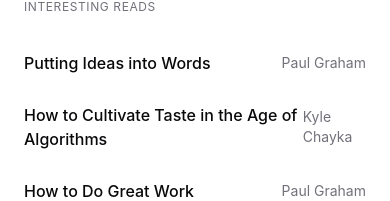
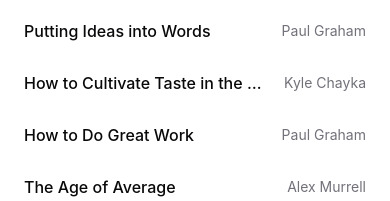
Before and after one commit to Kingovie/portfolio-tailwind, a Next.js app: page / in a window 390 px wide. Shown: the part 3005-3206 px from the top of the page. Built offline with nearby package versions, Linux system fonts and the light colour scheme.

Commit message:
Responsive fixes: reduce mobile padding, truncate long article titles, improve tag layout on work page

```diff
--- a/app/page.tsx
+++ b/app/page.tsx
@@ -127,7 +127,7 @@ export default function Portfolio() {
   }
 
   return (
-    <div className="max-w-2xl mx-auto px-6 py-20">
+    <div className="max-w-2xl mx-auto px-6 py-12 md:py-20">
       {/* Header */}
       <header className="mb-16">
         {/* Profile Image */}
@@ -362,8 +362,8 @@ export default function Portfolio() {
                 rel="noopener noreferrer"
                 className="flex items-center justify-between py-3 group cursor-pointer hover-lift transition-all duration-200 rounded-lg -mx-3 px-3 hover:bg-secondary/50"
               >
-              <span className="font-medium group-hover:text-primary transition-colors duration-150">{article.title}</span>
-              <span className="text-muted-foreground text-sm group-hover:text-foreground transition-colors duration-150">{article.author}</span>
+              <span className="font-medium group-hover:text-primary transition-colors duration-150 truncate min-w-0">{article.title}</span>
+              <span className="shrink-0 text-muted-foreground text-sm group-hover:text-foreground transition-colors duration-150 ml-4">{article.author}</span>
             </a>
           ))}
         </div>
--- a/app/work/page.tsx
+++ b/app/work/page.tsx
@@ -109,8 +109,8 @@ export default function WorkPage() {
                       {project.description}
                     </p>
 
-                    <div className="flex items-center justify-between">
-                      <div className="flex flex-wrap gap-2">
+                    <div className="flex items-center justify-between gap-3">
+                      <div className="flex flex-wrap gap-2 min-w-0">
                         {project.tags.map((tag, index) => (
                           <span
                             key={index}
@@ -121,7 +121,7 @@ export default function WorkPage() {
                         ))}
                       </div>
 
-                      <span className="text-sm text-muted-foreground flex items-center gap-2">
+                      <span className="shrink-0 text-sm text-muted-foreground flex items-center gap-2">
                         <Calendar size={14} weight="bold" />
                         {project.date}
                       </span>
@@ -156,8 +156,8 @@ export default function WorkPage() {
                     {project.description}
                   </p>
 
-                  <div className="flex items-center justify-between">
-                    <div className="flex flex-wrap gap-2">
+                  <div className="flex items-center justify-between gap-3">
+                    <div className="flex flex-wrap gap-2 min-w-0">
                       {project.tags.map((tag, index) => (
                         <span
                           key={index}
@@ -168,7 +168,7 @@ export default function WorkPage() {
                       ))}
                     </div>
 
-                    <span className="text-sm text-muted-foreground flex items-center gap-2">
+                    <span className="shrink-0 text-sm text-muted-foreground flex items-center gap-2">
                       <Calendar size={14} weight="bold" />
                       {project.date}
                     </span>
```
